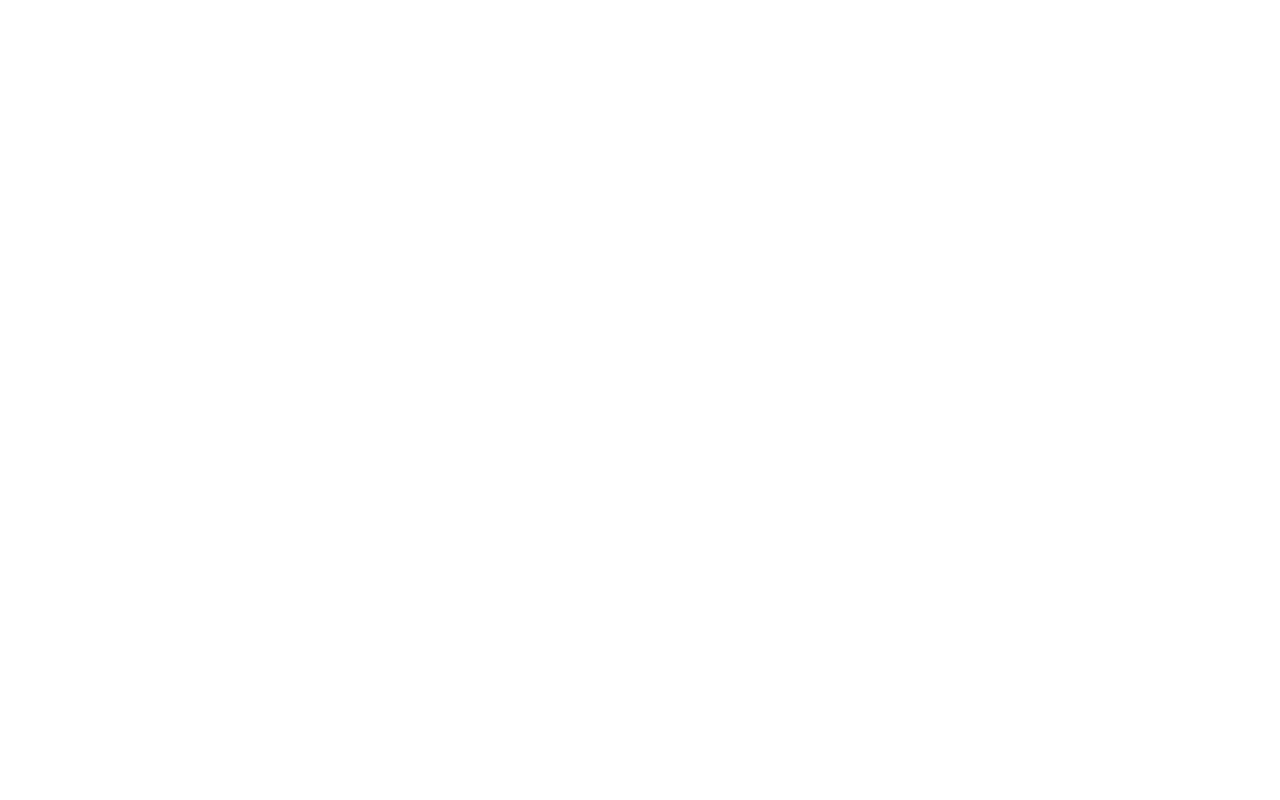
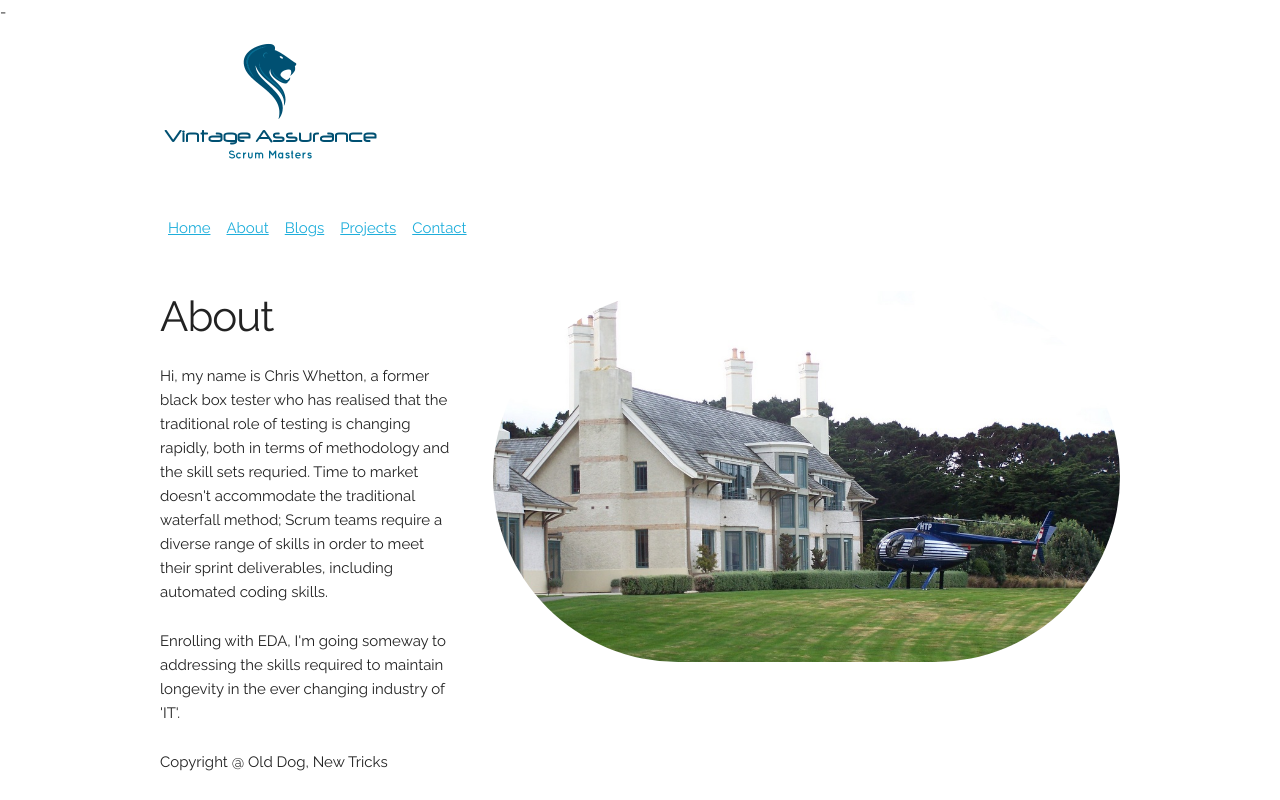
Before and after one commit to chriswhetton/chriswhetton.github.io, a plain HTML site: page index.html in a window 1280 px wide. Drawn offline with nearby package versions, Linux system fonts and the light colour scheme.

Commit message:
new home page

```diff
--- a/index.html
+++ b/index.html
@@ -1,11 +1,64 @@
 <!DOCTYPE html>
 <html>
   <head>
-    <title></title>
-    <meta charset="UTF-8">
+   <meta charset="utf-8">
+   <title>Vintage Assurance</title>
+   <meta name="description" content="">
+   <meta name="author" content="">
+   <meta name="viewport" content="width=device-width, initial-scale=1">
+   <link href='https://fonts.googleapis.com/css?family=Raleway' rel='stylesheet' type='text/css'>
+    <link href="styles/main.css" rel="stylesheet" type="text/css">
 
+    <link href="https://cdnjs.cloudflare.com/ajax/libs/normalize/3.0.3/normalize.css" rel="stylesheet" type="text/css">
+-   <link href="https://cdnjs.cloudflare.com/ajax/libs/skeleton/2.0.4/skeleton.css" rel="stylesheet" type="text/css">
   </head>
-  <body>
 
+ <body>
+   <div class="container">
+   <div class="row">
+      <div class="logo twelve columns">
+        <img src="images/logo.png" alt="company logo">
+        </div>
+      <div class="nav twelve columns">
+            <ul>
+                <li>
+                   <a href="index.html">Home</a>
+                </li>
+                <li><a href="#">About</a>
+                </li>
+                <li><a href="#">Blogs</a>
+                </li>
+                <li><a href="#">Projects</a>
+                </li>
+                <li><a href="#">Contact</a>
+                </li>
+            </ul>
+      </div>
+      </div>
+
+      <div class="row">
+      <div class="intro four columns">
+      <h2>About</h2>
+        <p>
+            Hi, my name is Chris Whetton, a former black box tester who has realised that the traditional role of testing is changing rapidly, both in terms of methodology and the skill sets requried. Time to market doesn't accommodate the traditional waterfall method; Scrum teams require a diverse range of skills in order to meet their sprint deliverables, including automated coding skills.
+        </p>
+        <p>
+            Enrolling with EDA, I'm going someway to addressing the skills required to maintain longevity in the ever changing industry of 'IT'.
+        </p>
+        </div>
+
+        <div class="homephoto eight columns">
+        <img src="images/helicopter.jpg" alt="picture of helicopter" />
+        </div>
+        </div>
+
+        <div class="row">
+        <div class="footer twelve columns">
+        <footer>
+        <p>Copyright @ Old Dog, New Tricks</p>
+        </footer>
+        </div>
+        </div>
+    </div>
   </body>
 </html>
--- /dev/null
+++ b/styles/main.css
@@ -0,0 +1,53 @@
+
+
+
+
+ul {
+    list-style-type: none;
+    margin: 0;
+    padding: 0;
+    overflow: hidden;
+    background color: #333:
+}
+
+
+ li {
+    display: inline;
+}
+
+
+.nav ul li {
+    float: left;
+    margin-left 30px;
+    line-height: 40px;
+}
+
+.nav a {
+    display: block;
+    padding: 8px;
+    background-color:
+}
+
+.container {
+    margin-top: 50px;
+    background: white;
+    padding: 20px;
+    margin-bottom: 20px;
+}
+
+
+.homephoto img{
+    max-width: 100%;
+    height; auto;
+   -moz-border-radius: 200px;
+   -webkit-border-radius: 200px;
+    border-radius: 200px;
+}
+
+
+
+}
+
+.intro{
+
+}
```
Also changed, not shown: images/helicopter.jpg (added), images/logo.png (added).
